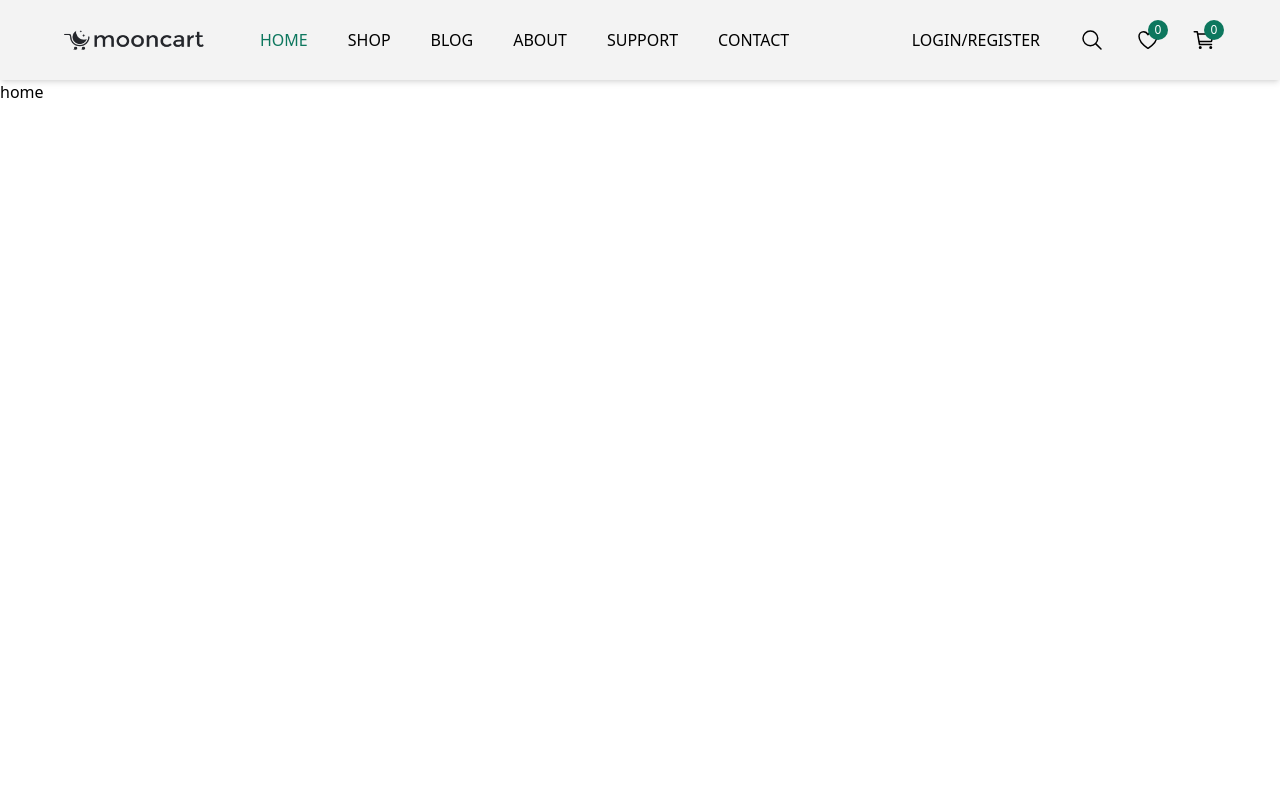
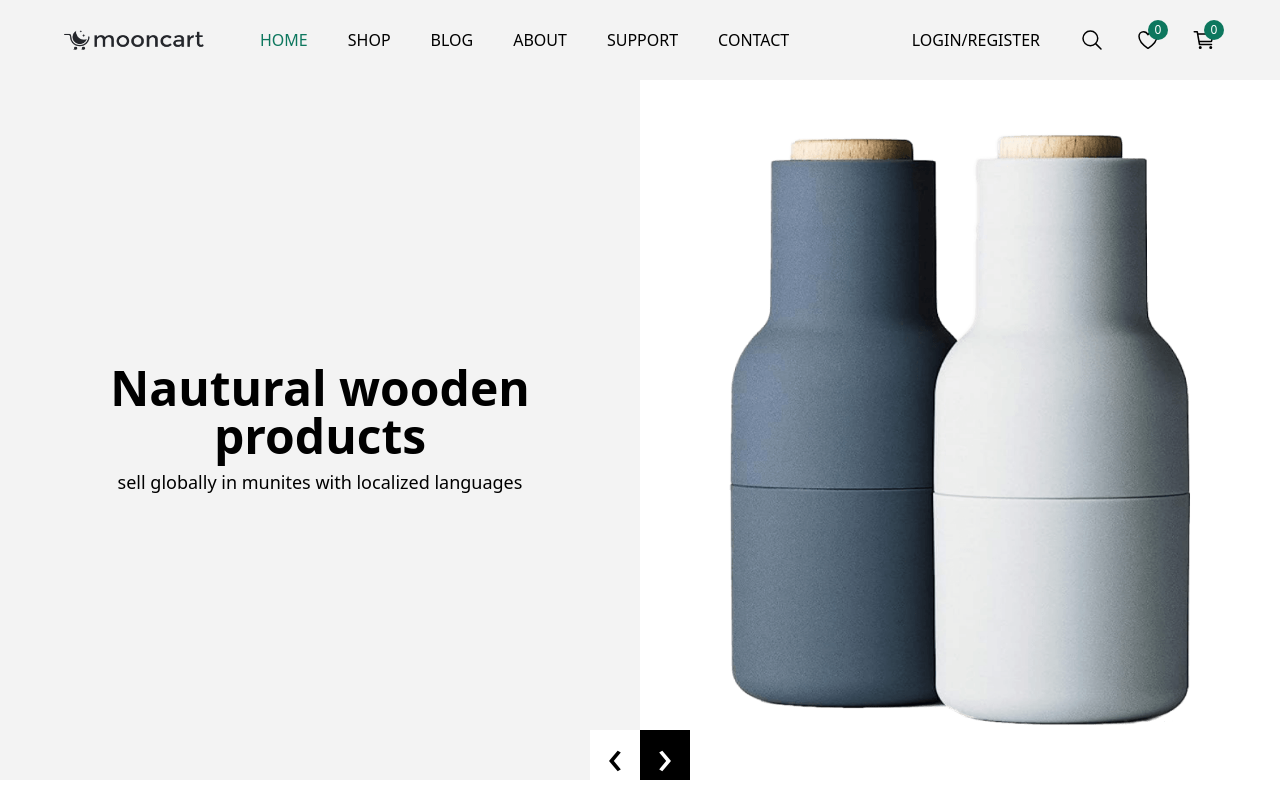
Before and after one commit to zahra-hjri/E-commerce-moon, a Next.js app: page / in a window 1280 px wide. Built offline with nearby package versions, Linux system fonts and the light colour scheme.

Commit message:
added heroSlider

```diff
--- a/package.json
+++ b/package.json
@@ -19,7 +19,8 @@
     "react-icons": "^5.5.0",
     "react-redux": "^9.2.0",
     "react-slick": "^0.30.3",
-    "slick-carousel": "^1.8.1"
+    "slick-carousel": "^1.8.1",
+    "swiper": "^11.2.6"
   },
   "devDependencies": {
     "@eslint/eslintrc": "^3",
--- /dev/null
+++ b/src/app/components/HeroSlider/HeroSlider.css
@@ -0,0 +1,14 @@
+.swiper-pagination-bullet {
+    background-color: #ccc;
+    opacity: 1;
+    width: 12px;
+    height: 12px;
+    margin: 0 6px !important;
+    border-radius: 9999px;
+    transition: all 0.3s ease;
+  }
+
+  .swiper-pagination-bullet-active {
+    background-color: #000;
+    width: 24px;
+  }
--- /dev/null
+++ b/src/app/components/HeroSlider/HeroSlider.tsx
@@ -0,0 +1,75 @@
+"use client";
+
+import { Swiper, SwiperSlide } from "swiper/react";
+import { Navigation } from "swiper/modules";
+import "swiper/css";
+import "swiper/css/navigation";
+import "swiper/css/pagination";
+import Image from "next/image";
+// import "./HeroSlider.css"
+// import product1 from "../../../public/images/hero/h1.png"
+
+const slides = [
+  {
+    id: 1,
+    image: "/images/hero/h1.png",
+    title: "Nautural wooden products",
+    description: "sell globally in munites with localized languages",
+  },
+  {
+    id: 2,
+    image: "/images/hero/h2.png",
+    title: "Nautural wooden products",
+    description: "sell globally in munites with localized languages",
+  },
+  {
+    id: 3,
+    image: "/images/hero/h2.png",
+    title: "Nautural wooden products",
+    description: "sell globally in munites with localized languages",
+  },
+];
+
+export default function HeroSlider() {
+  return (
+    <div className="w-full h-[700px] overflow-hidden ">
+      <Swiper
+        modules={[Navigation]}
+        navigation={{
+          nextEl: ".next",
+          prevEl: ".prev",
+        }}
+        loop={true}
+        className="w-full h-full"
+      >
+        {slides.map((slide) => (
+          <SwiperSlide key={slide.id}>
+            <div className="flex w-full h-full">
+              <div className="w-[50%] flex flex-col justify-center items-center bg-white-100 text-black text-center px-4">
+                <h2 className="text-3xl md:text-5xl font-bold">
+                  {slide.title}
+                </h2>
+                <p className="mt-2 text-lg">{slide.description}</p>
+              </div>
+              <div className="w-[50%] p-10 flex items-center justify-center bg-white">
+                <Image
+                  src={slide.image}
+                  alt={slide.title}
+                  width={500}
+                  height={100}
+                  className="h-full"
+                />
+              </div>
+            </div>
+          </SwiperSlide>
+        ))}
+      </Swiper>
+      <div className="absolute bottom-5 right-1/2 z-50 prev cursor-pointer w-[50px] h-[50px] bg-white text-black text-[50px] flex items-center justify-center">
+        ‹
+      </div>
+      <div className="absolute bottom-5 left-1/2 z-50 next cursor-pointer w-[50px] h-[50px] bg-black text-white text-[50px] flex items-center justify-center">
+        ›
+      </div>
+    </div>
+  );
+}
--- a/src/app/components/layout/Header.tsx
+++ b/src/app/components/layout/Header.tsx
@@ -14,7 +14,7 @@ import {
   IoClose,
 } from "react-icons/io5";
 import Badge from "@/app/components/ui/Badge";
-import { SignInButton, UserButton } from "@clerk/nextjs";
+// import { SignInButton, UserButton } from "@clerk/nextjs";
 import { useState } from "react";
 
 const Header = () => {
@@ -28,7 +28,7 @@ const Header = () => {
   return (
     <div>
       <header
-        className={`header bg-white-100 relative px-4 lg:px-12 py-3 z-20 shadow-md`}
+        className={`header bg-white-100 px-4 lg:px-12 py-3 z-20 sticky`}
       >
         <nav className="p-4 flex items-center justify-between relative">
           <div className="flex items-center gap-14">
@@ -81,7 +81,7 @@ const Header = () => {
                   <IoMenuOutline size={24} />
                 )}
               </button>
-              <UserButton />
+              {/* <UserButton /> */}
             </div>
           </div>
         </nav>
--- a/src/app/page.tsx
+++ b/src/app/page.tsx
@@ -1,8 +1,9 @@
+import HeroSlider from "./components/HeroSlider/HeroSlider";
 
 export default function Home() {
   return (
     <div className="">
-     home
+     <HeroSlider />
     </div>
   );
 }
```
Also changed, not shown: 1 other file (tests, documents, lock files or other folders).
